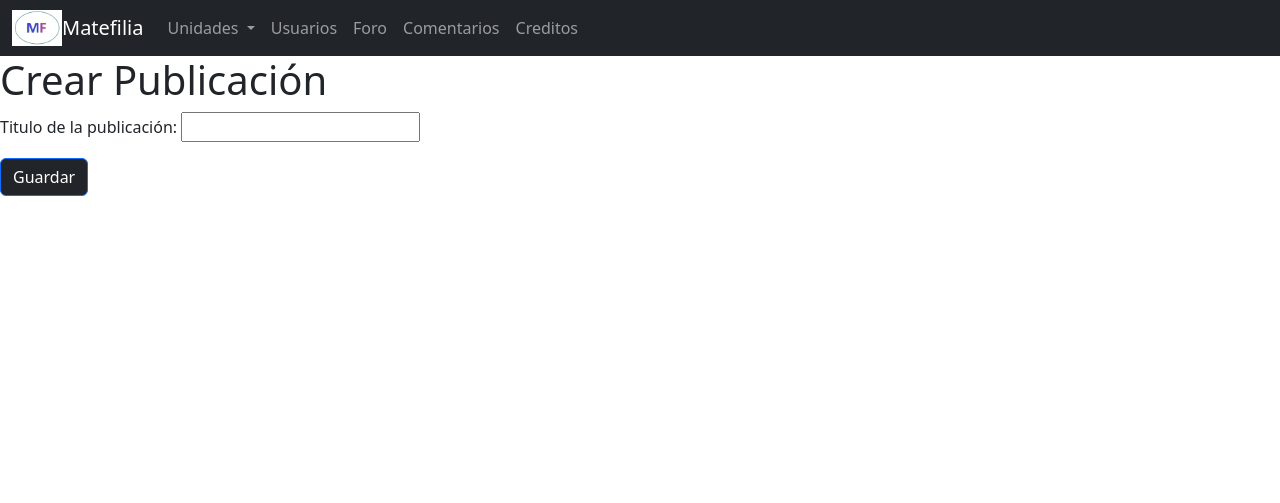
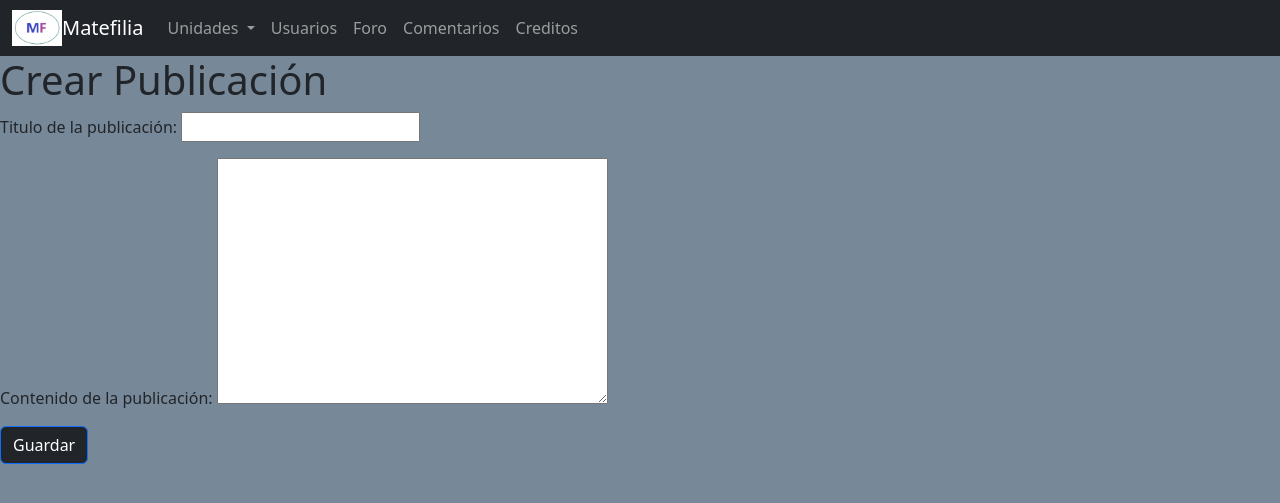
Before and after one commit to NicoLlasquen/G6-MF, a Django app: page /usuarios/CrearForo/ in a window 1280 px wide. Shown: the top 503 px of the page. Run offline with Django 4.2, Linux system fonts and the light colour scheme.

Commit message:
agrege cosas

```diff
--- a/aplicacion3/formularios.py
+++ b/aplicacion3/formularios.py
@@ -4,10 +4,17 @@ from .models import Usuario, Comentarios
 
 class Crear_publicacion(forms.Form):
     titulo = forms.CharField(label="Titulo de la publicación", max_length=100)
-    texto = forms.Textarea()
+    texto = forms.CharField(
+        label="Contenido de la publicación", widget=forms.Textarea)
     usuario = Usuario.objects.all()
 
 
 class Crear_comentario(forms.Form):
-    texto = forms.Textarea()
+    texto = forms.CharField(label="Comentario", widget=forms.Textarea)
     usuario = Comentarios.objects.all()
+
+
+class Crear_usuario(forms.Form):
+    nombre = forms.CharField(label="Nombre", max_length=100)
+    rut = forms.IntegerField(label="Rut", max_value=8, min_value=8)
+    año = forms.CharField(label="Año académico", max_length=50)
--- /dev/null
+++ b/static/css/main.css
@@ -0,0 +1,7 @@
+body {
+    background-color: lightslategray;
+}
+
+.botones {
+    text-emphasis-color: black;
+}
--- a/templates/ap1/pInicio.html
+++ b/templates/ap1/pInicio.html
@@ -12,7 +12,7 @@
     <button type="submit" class="btn btn-outline-info btn-lg p-4 ms-4">
       <a href="{% url 'unidades' %}">Estudiante (acceso publico)</a>
     </button>
-    <button type="submit" class="btn btn-outline-info btn- lg p-4 ms-4">
+    <button type="submit" class="btn btn-outline-info btn-lg p-4 ms-4">
       Estudiante registrado
     </button>
   </div>
--- a/templates/layout/base.html
+++ b/templates/layout/base.html
@@ -5,6 +5,7 @@
     <meta http-equiv="X-UA-Compatible" content="IE=edge" />
     <meta name="viewport" content="width=device-width, initial-scale=1.0" />
     <title>Matefilia</title>
+    {% load static %}
     <link
       href="https://cdn.jsdelivr.net/npm/bootstrap@5.3.0/dist/css/bootstrap.min.css"
       rel="stylesheet"
@@ -16,6 +17,7 @@
       integrity="sha384-geWF76RCwLtnZ8qwWowPQNguL3RmwHVBC9FhGdlKrxdiJJigb/j/68SIy3Te4Bkz"
       crossorigin="anonymous"
     ></script>
+    <link rel="stylesheet" href="{% static 'css/main.css' %}" />
   </head>
   <body>
     {% include 'layout/navbar.html' %}
```
Also changed, not shown: templates/ap3/crearUsuario.html (added, +9 -0 lines).
